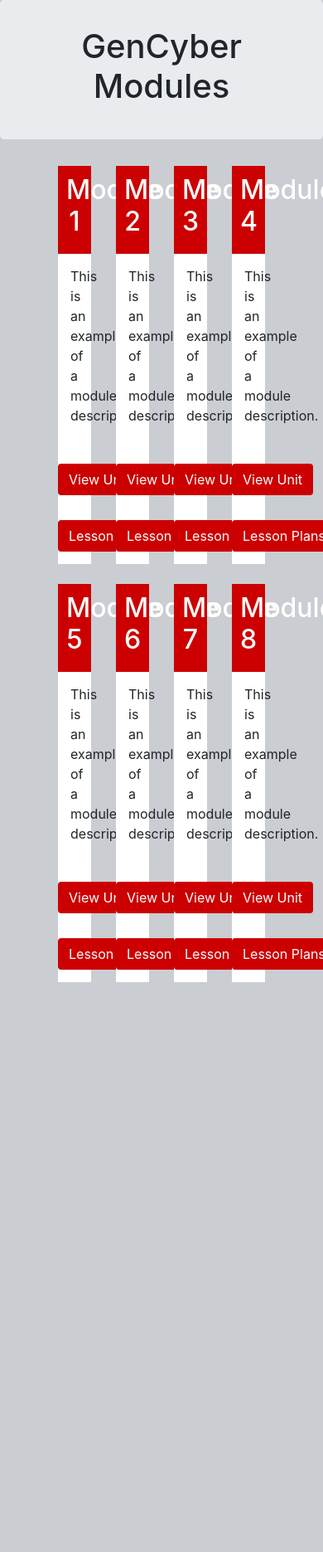
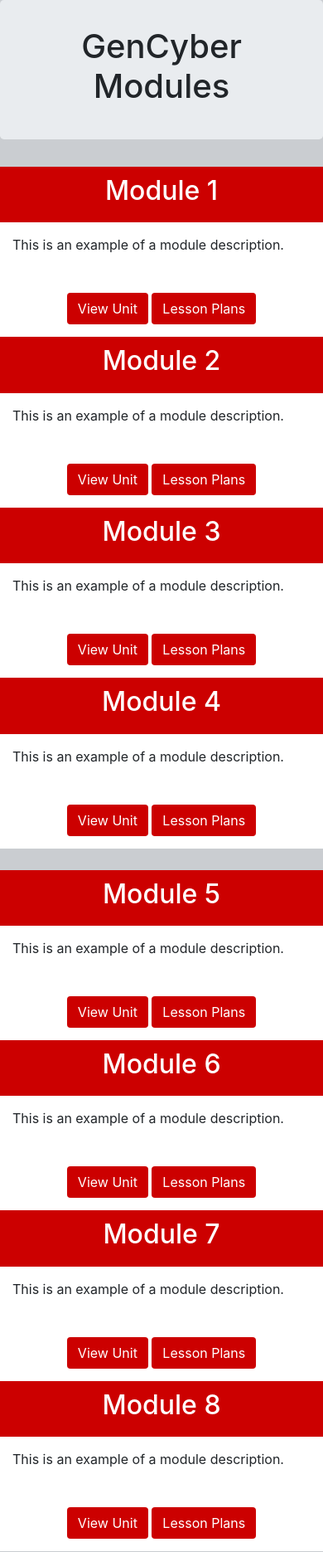
Before and after one commit to hweatherbee/Training-Website, a PHP site: page /sites/gencyber in a window 390 px wide; the page is wider, and only the part inside the window is pictured. Shown: that part at 83% size. Before the commit the page ends 1184 px from the top of that part, so only its background shows below. Run offline with PHP 8.4, Linux system fonts and the light colour scheme; some libraries are stand-ins or nearby versions.

Commit message:
col sizes

```diff
--- a/wwwroot/sites/gencyber/index.php
+++ b/wwwroot/sites/gencyber/index.php
@@ -47,7 +47,7 @@
 <?php
   function module_col($mod_title, $mod_discription) {
     echo '
-      <div class="col-2">
+      <div class="col-md-2">
         <div class="panel panel-default text-center">
 
           <div class="panel-heading">
```
